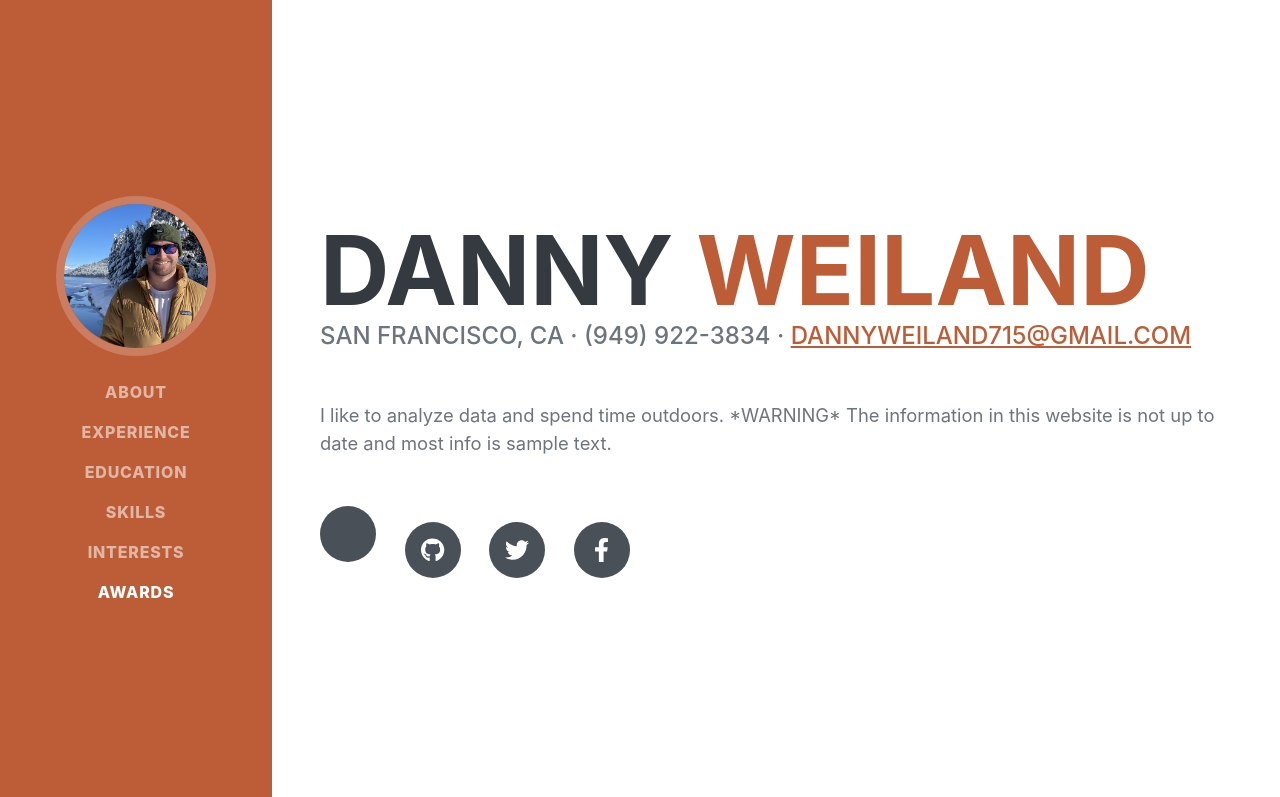
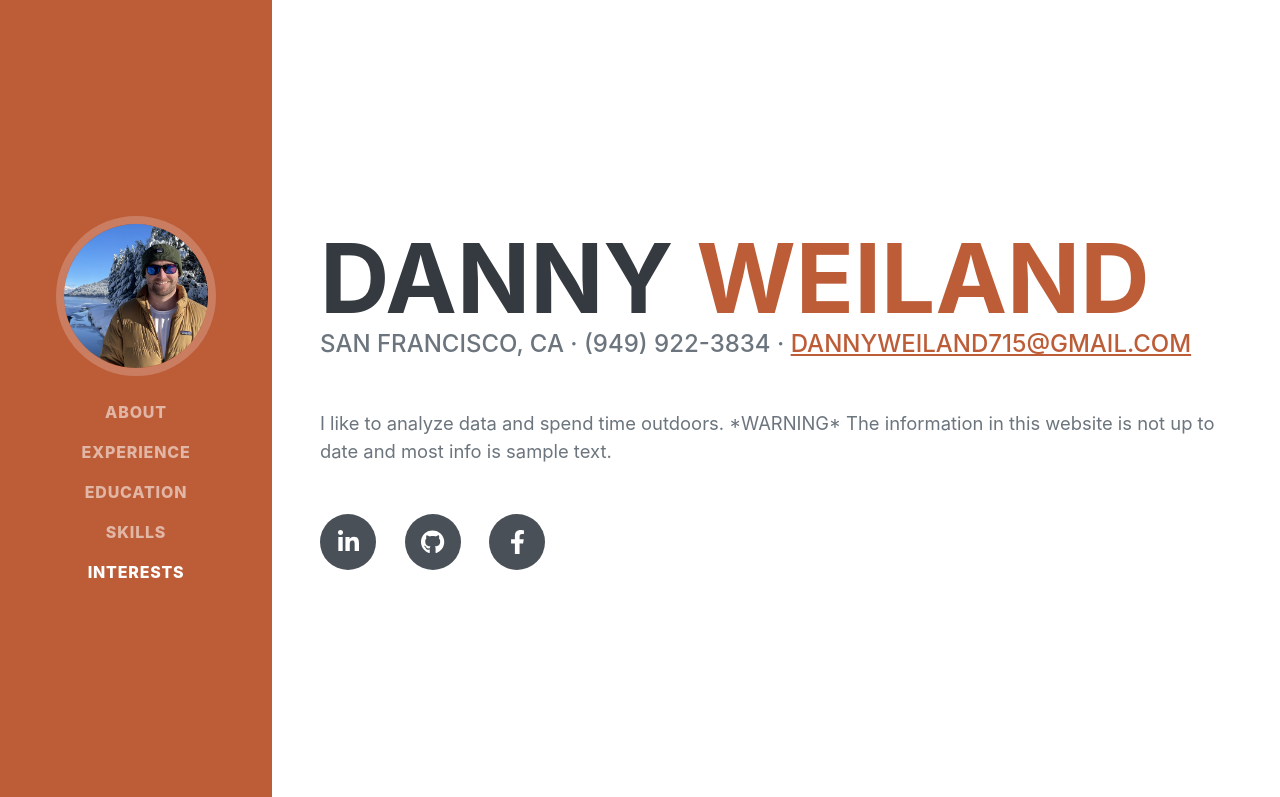
Before and after one commit to dannyweiland/Portfolio-Website, a plain HTML site: page index.html in a window 1280 px wide. Shown: the top 797 px of the page. Drawn offline with nearby package versions, Linux system fonts and the light colour scheme; a web font is replaced by a local one.

Commit message:
Update index.html

```diff
--- a/index.html
+++ b/index.html
@@ -30,7 +30,6 @@
                     <li class="nav-item"><a class="nav-link js-scroll-trigger" href="#education">Education</a></li>
                     <li class="nav-item"><a class="nav-link js-scroll-trigger" href="#skills">Skills</a></li>
                     <li class="nav-item"><a class="nav-link js-scroll-trigger" href="#interests">Interests</a></li>
-                    <li class="nav-item"><a class="nav-link js-scroll-trigger" href="#awards">Awards</a></li>
                 </ul>
             </div>
         </nav>
@@ -49,9 +48,8 @@
                     </div>
                     <p class="lead mb-5">I like to analyze data and spend time outdoors. *WARNING* The information in this website is not up to date and most info is sample text.</p>
                     <div class="social-icons">
-                        <a class="social-icon" href="https://www.linkedin.com/in/daniel-weiland/><i class="fab fa-linkedin-in"></i></a>
-                        <a class="social-icon" href="#!"><i class="fab fa-github"></i></a>
-                        <a class="social-icon" href="#!"><i class="fab fa-twitter"></i></a>
+                        <a class="social-icon" href="https://www.linkedin.com/in/daniel-weiland/"><i class="fab fa-linkedin-in"></i></a>
+                        <a class="social-icon" href="https://github.com/dannyweiland"><i class="fab fa-github"></i></a>
                         <a class="social-icon" href="#!"><i class="fab fa-facebook-f"></i></a>
                     </div>
                 </div>
```
